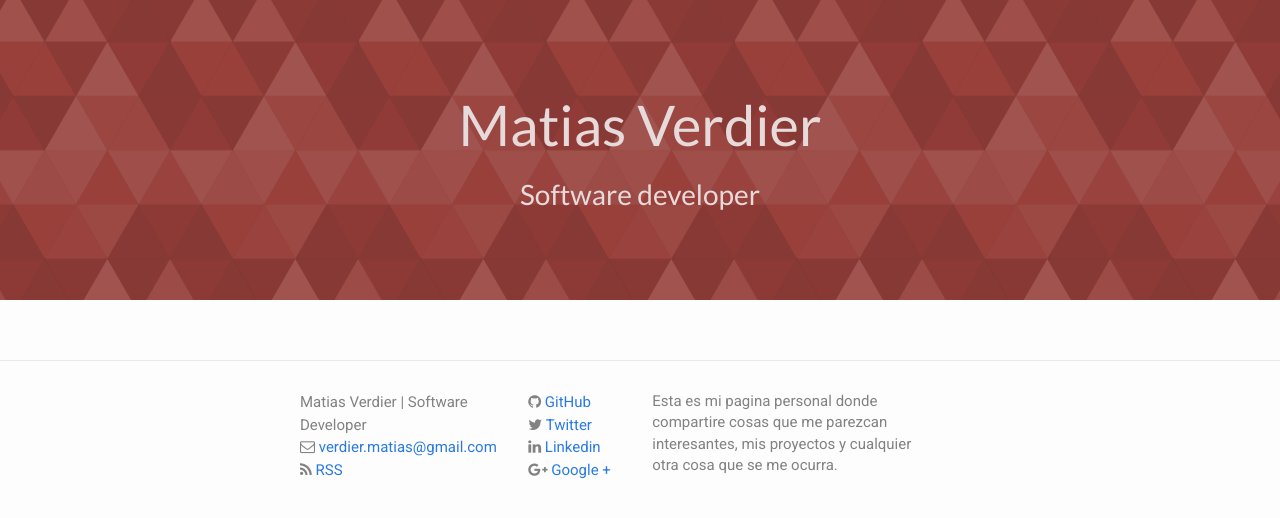
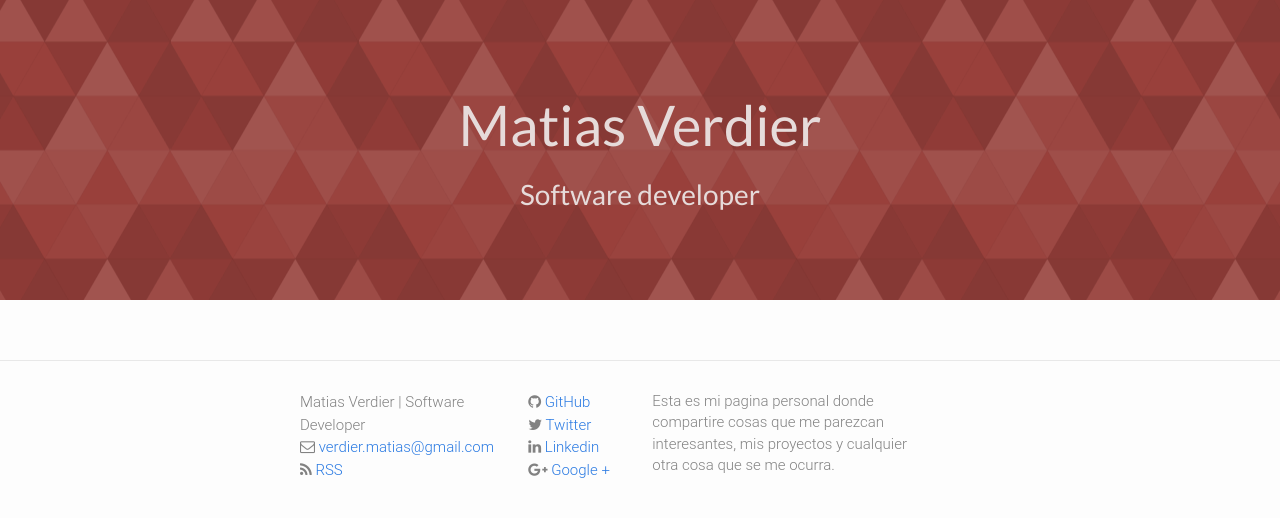
Before and after one commit to gitter-badger/matiasverdier.github.io, a Jekyll site: the page built from index.html, in a window 1280 px wide. Shown: the top 518 px of the page. Built offline with Jekyll 4.4.1, drawn with Linux system fonts in a browser that asks for light colours; nearby versions of some CDN libraries; comment, search, counter and statistics services are not loaded.

Commit message:
quitada la fuente roboto

```diff
--- a/css/main.scss
+++ b/css/main.scss
@@ -7,8 +7,6 @@
  * Fuentes
  */
 
-// Roboto
-@import url(https://fonts.googleapis.com/css?family=Roboto);
 
 // Our variables
 $base-font-family: 'Roboto', sans-serif;
```
